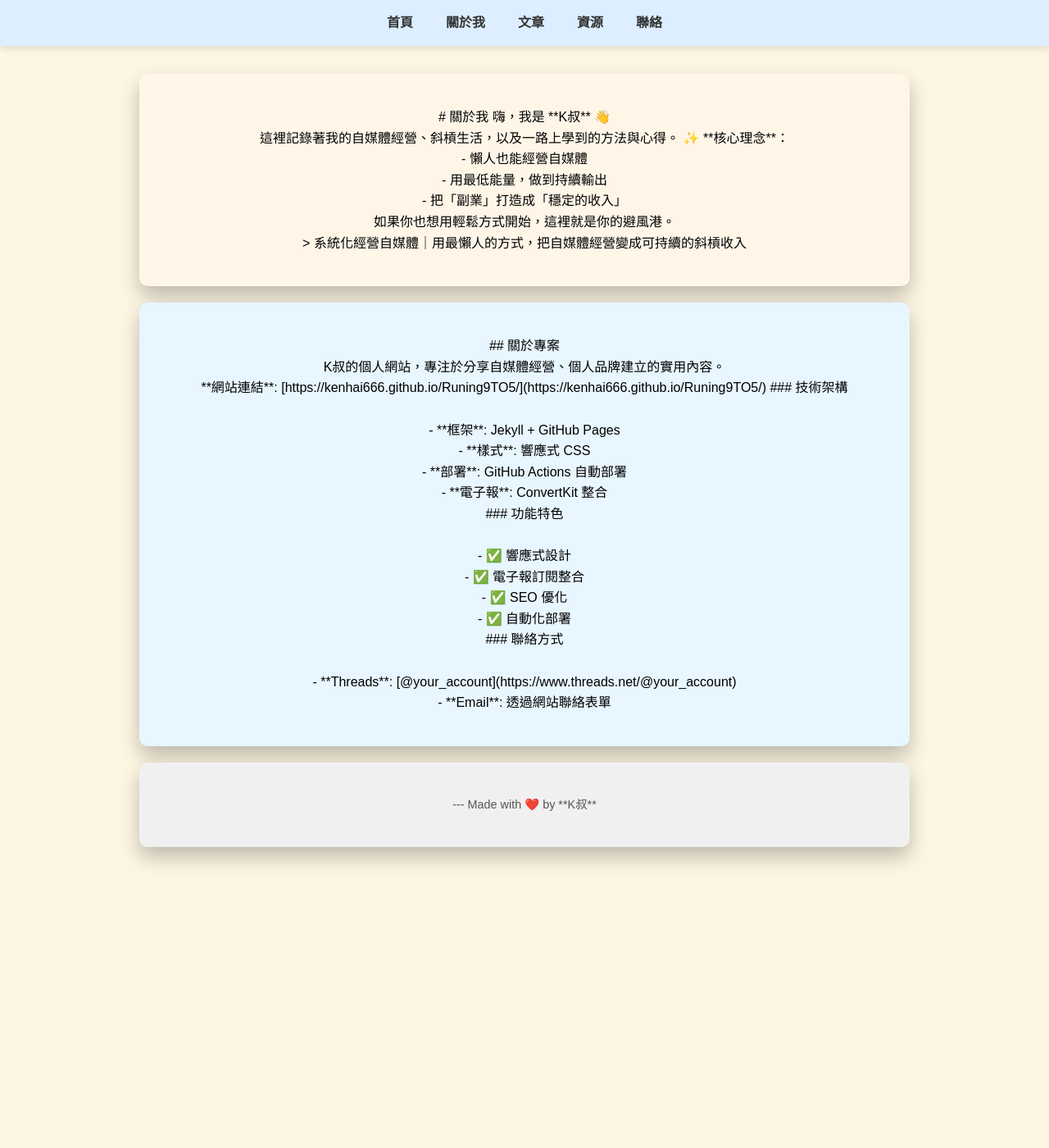
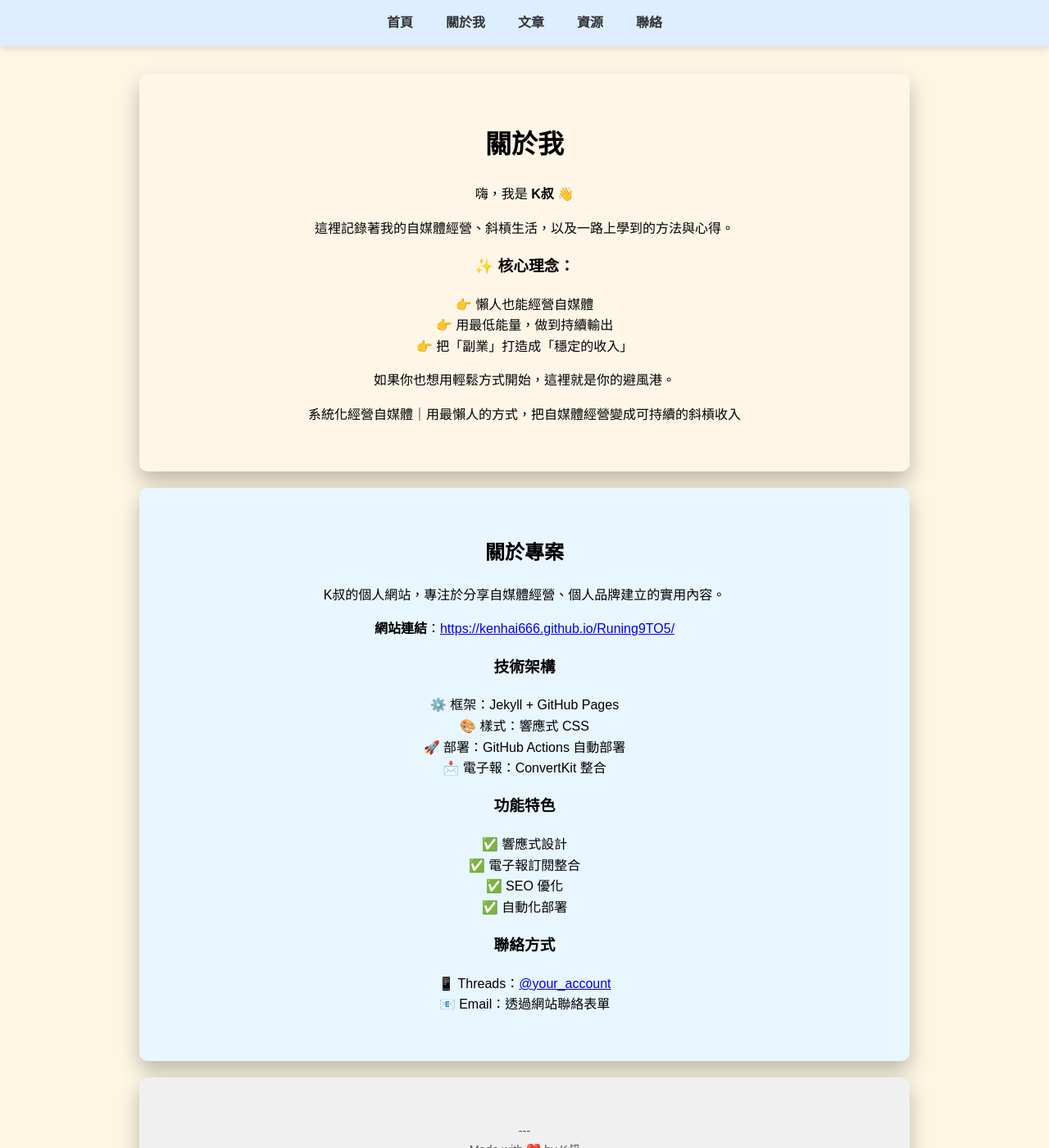
Before and after one commit to KenHAI666/Runing9TO5, a Jekyll site: the page built from about.md, in a window 1280 px wide and 1400 px high. Shown: the whole window at 82% size. Built offline with Jekyll 4.4.1, drawn with Linux system fonts in a browser that asks for light colours.

Commit message:
Update about.md

```diff
--- a/about.md
+++ b/about.md
@@ -4,49 +4,50 @@ title: 關於我
 ---
 
 <div class="card-section" style="background:#fff6e8;">
-  # 關於我
+  <h1>關於我</h1>
+  <p>嗨，我是 <b>K叔</b> 👋</p>
+  <p>這裡記錄著我的自媒體經營、斜槓生活，以及一路上學到的方法與心得。</p>
 
-嗨，我是 **K叔** 👋  <br>
-這裡記錄著我的自媒體經營、斜槓生活，以及一路上學到的方法與心得。
+  <h3>✨ 核心理念：</h3>
+  <ul style="list-style:none; padding:0;">
+    <li>👉 懶人也能經營自媒體</li>
+    <li>👉 用最低能量，做到持續輸出</li>
+    <li>👉 把「副業」打造成「穩定的收入」</li>
+  </ul>
 
-✨ **核心理念**：  <br>
-- 懶人也能經營自媒體  <br>
-- 用最低能量，做到持續輸出  <br>
-- 把「副業」打造成「穩定的收入」  <br>
-
-如果你也想用輕鬆方式開始，這裡就是你的避風港。  <br>
-
-> 系統化經營自媒體｜用最懶人的方式，把自媒體經營變成可持續的斜槓收入
+  <p>如果你也想用輕鬆方式開始，這裡就是你的避風港。</p>
+  <blockquote>系統化經營自媒體｜用最懶人的方式，把自媒體經營變成可持續的斜槓收入</blockquote>
 </div>
 
 <div class="card-section" style="background:#e8f6ff;">
-  ## 關於專案<br>
+  <h2>關於專案</h2>
+  <p>K叔的個人網站，專注於分享自媒體經營、個人品牌建立的實用內容。</p>
 
-K叔的個人網站，專注於分享自媒體經營、個人品牌建立的實用內容。  <br>
+  <p><b>網站連結</b>：<a href="https://kenhai666.github.io/Runing9TO5/" target="_blank">https://kenhai666.github.io/Runing9TO5/</a></p>
 
-**網站連結**: [https://kenhai666.github.io/Runing9TO5/](https://kenhai666.github.io/Runing9TO5/)
+  <h3>技術架構</h3>
+  <ul style="list-style:none; padding:0;">
+    <li>⚙️ 框架：Jekyll + GitHub Pages</li>
+    <li>🎨 樣式：響應式 CSS</li>
+    <li>🚀 部署：GitHub Actions 自動部署</li>
+    <li>📩 電子報：ConvertKit 整合</li>
+  </ul>
 
-### 技術架構<br>
-<br>
-- **框架**: Jekyll + GitHub Pages  <br>
-- **樣式**: 響應式 CSS  <br>
-- **部署**: GitHub Actions 自動部署  <br>
-- **電子報**: ConvertKit 整合<br>
+  <h3>功能特色</h3>
+  <ul style="list-style:none; padding:0;">
+    <li>✅ 響應式設計</li>
+    <li>✅ 電子報訂閱整合</li>
+    <li>✅ SEO 優化</li>
+    <li>✅ 自動化部署</li>
+  </ul>
 
-### 功能特色<br>
-<br>
-- ✅ 響應式設計  <br>
-- ✅ 電子報訂閱整合  <br>
-- ✅ SEO 優化  <br>
-- ✅ 自動化部署<br>
-
-### 聯絡方式<br>
-<br>
-- **Threads**: [@your_account](https://www.threads.net/@your_account)  <br>
-- **Email**: 透過網站聯絡表單<br>
+  <h3>聯絡方式</h3>
+  <ul style="list-style:none; padding:0;">
+    <li>📱 Threads：<a href="https://www.threads.net/@your_account" target="_blank">@your_account</a></li>
+    <li>📧 Email：透過網站聯絡表單</li>
+  </ul>
 </div>
 
 <div class="card-section" style="text-align:center; font-size:0.9em; color:#555; background:#f0f0f0;">
-  ---
-  Made with ❤️ by **K叔**
+  <p>---<br>Made with ❤️ by K叔</p>
 </div>
```
